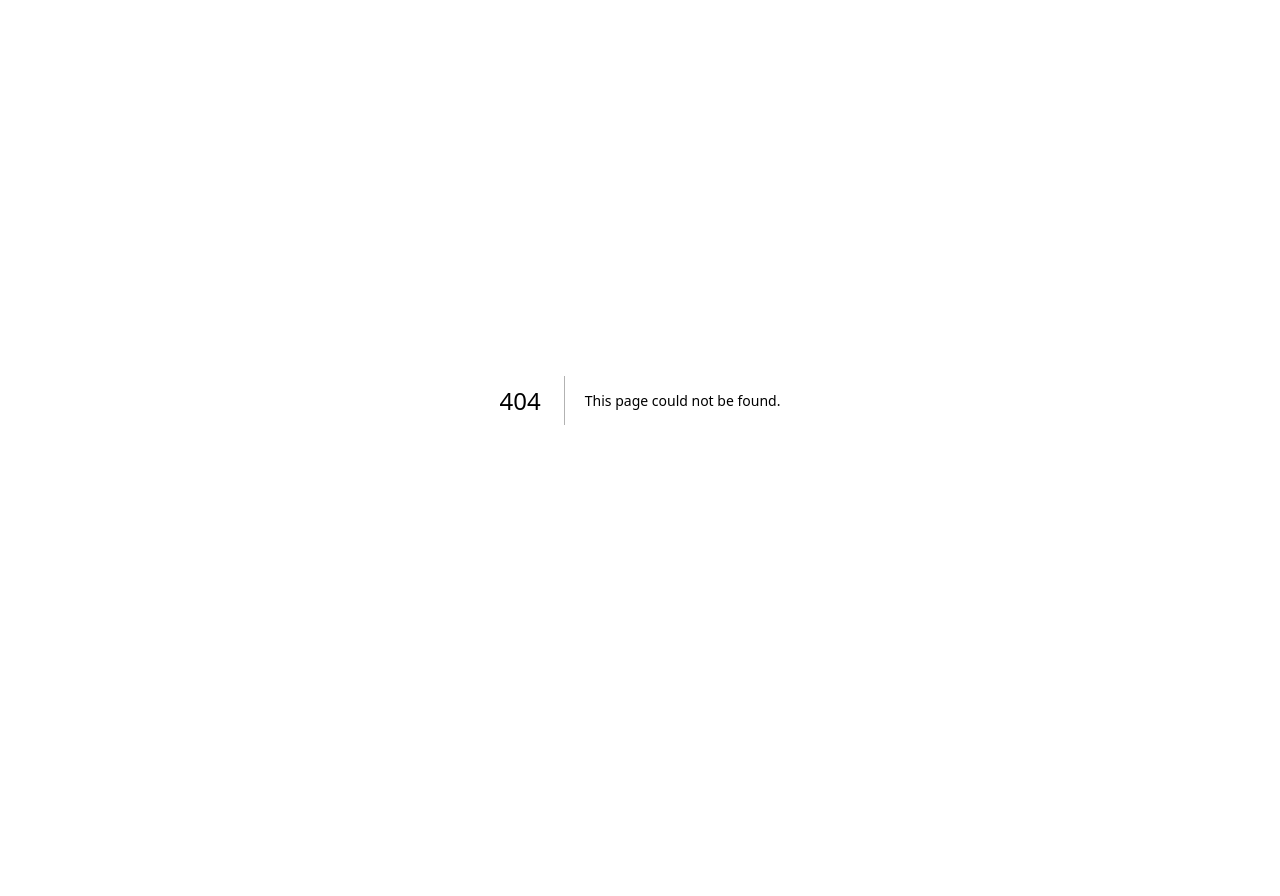
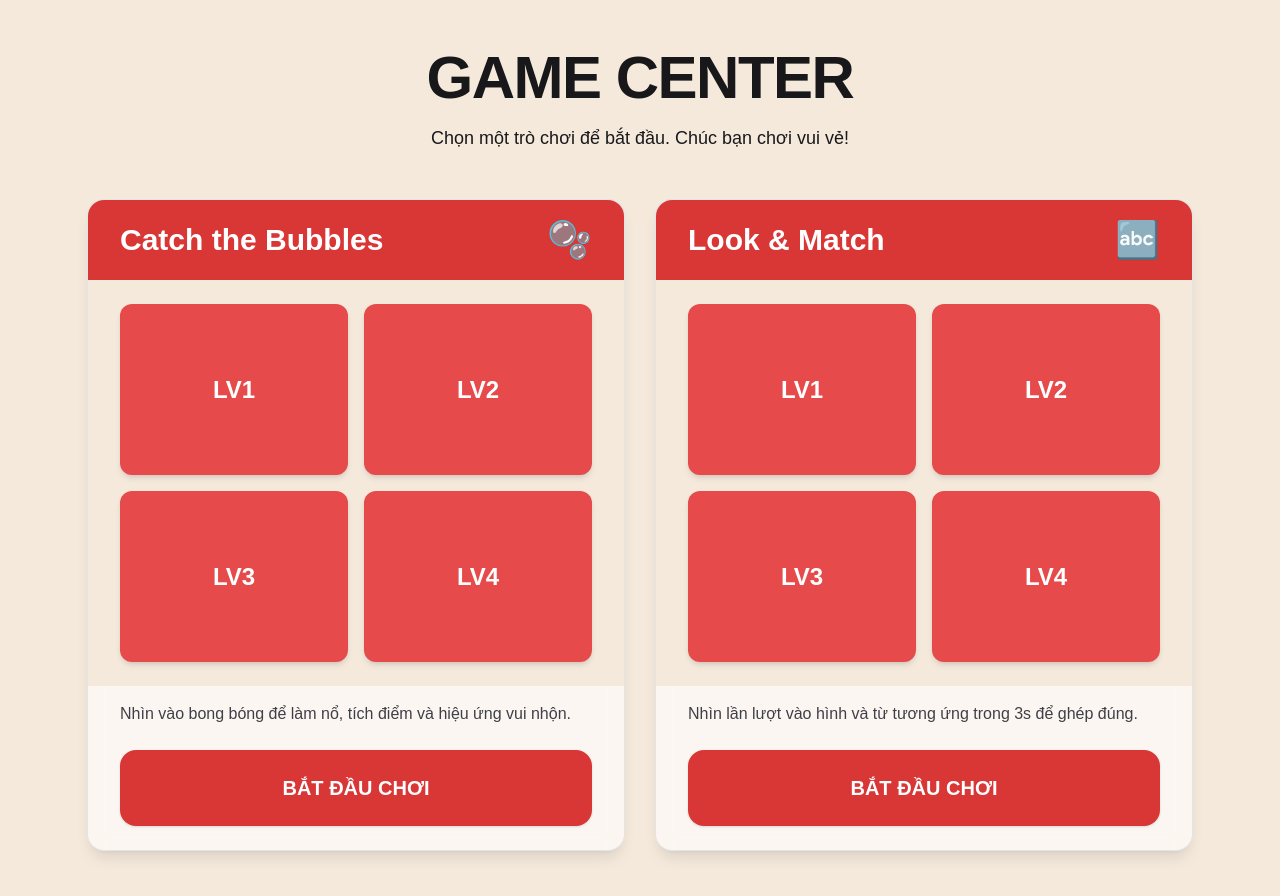
Before and after one commit to tthuy123/eye_fe, a Next.js app: page /games in a window 1280 px wide. Before the commit this address had no page. Shown: the top 896 px of the page. Before the commit the page ends 800 px from the top, so only its background shows below. Built offline with nearby package versions, Linux system fonts and the light colour scheme.

Commit message:
Add framer-motion dependency and create game center page component

```diff
--- /dev/null
+++ b/src/app/games/page.tsx
@@ -0,0 +1,119 @@
+"use client";
+
+import Link from "next/link";
+import { motion } from "framer-motion";
+
+export default function Page() {
+  return (
+    <main className="min-h-[100dvh] bg-[#F5E9DC] text-zinc-900">
+      {/* Header */}
+      <header className="mx-auto max-w-6xl px-4 sm:px-6 py-12 text-center">
+<h1 className="text-5xl sm:text-6xl font-extrabold tracking-tight">
+GAME CENTER
+</h1>
+<p className="mt-4 max-w-2xl mx-auto text-base sm:text-lg">
+Chọn một trò chơi để bắt đầu. Chúc bạn chơi vui vẻ!
+</p>
+</header>
+
+      {/* Game grid */}
+      <section aria-label="Danh sách trò chơi" className="mx-auto max-w-6xl px-4 sm:px-6 pb-16">
+        <ul className="grid gap-6 sm:gap-8 md:grid-cols-2">
+          <li>
+            <GameCard
+              title="Catch the Bubbles"
+              description="Nhìn vào bong bóng để làm nổ, tích điểm và hiệu ứng vui nhộn."
+              href="/games/catch-the-bubbles"
+              emoji="🫧"
+            />
+          </li>
+          <li>
+            <GameCard
+              title="Look & Match"
+              description="Nhìn lần lượt vào hình và từ tương ứng trong 3s để ghép đúng."
+              href="/games/look-match"
+              emoji="🔤"
+            />
+          </li>
+        </ul>
+      </section>
+    </main>
+  );
+}
+
+function GameCard({
+  title,
+  description,
+  href,
+  emoji,
+}: {
+  title: string;
+  description: string;
+  href: string;
+  emoji?: string;
+}) {
+  return (
+    <motion.div
+      initial={{ opacity: 0, y: 16 }}
+      animate={{ opacity: 1, y: 0 }}
+      transition={{ duration: 0.35 }}
+    >
+      <Link
+        href={href}
+        className="group block focus:outline-none"
+        aria-label={`Chơi ${title}`}
+      >
+        <article
+          className="relative overflow-hidden rounded-2xl shadow-lg ring-1 ring-zinc-200 bg-white/80 backdrop-blur supports-[backdrop-filter]:bg-white/60"
+        >
+          {/* Bold red title band (inspired by reference image) */}
+          <div className="bg-[#D93636] text-white">
+            <div className="flex items-center justify-between px-6 py-5 sm:px-8">
+              <h2 className="text-2xl sm:text-3xl font-black leading-tight">
+                {title}
+              </h2>
+              <span className="text-3xl sm:text-4xl" aria-hidden>
+                {emoji}
+              </span>
+            </div>
+          </div>
+
+          {/* Content strip with level blocks */}
+          <div className="grid grid-cols-2 gap-4 px-6 sm:px-8 py-6 bg-[#F5E9DC]">
+            {/* stylized level tiles to echo the red panels in the reference */}
+            {["LV1", "LV2", "LV3", "LV4"].map((lv) => (
+              <div
+                key={lv}
+                className="aspect-[4/3] rounded-xl bg-[#E64A4A] text-white flex items-center justify-center text-xl sm:text-2xl font-extrabold shadow-md"
+                aria-hidden
+              >
+                {lv}
+              </div>
+            ))}
+          </div>
+
+          {/* Footer with large primary button */}
+          <div className="px-6 sm:px-8 pb-6">
+            <p className="mt-4 text-sm sm:text-base text-zinc-700 max-w-prose">
+              {description}
+            </p>
+
+            <button
+              className="mt-6 w-full rounded-2xl bg-[#D93636] hover:bg-[#C02E2E] active:bg-[#A82828] text-white text-lg sm:text-xl font-bold py-5 sm:py-6 shadow focus-visible:outline-none focus-visible:ring-4 focus-visible:ring-[#D93636]/40 transition"
+              style={{ minHeight: 56 }}
+              aria-label={`Bắt đầu ${title}`}
+            >
+              BẮT ĐẦU CHƠI
+            </button>
+
+            {/* Accessibility notes: big hit area & keyboard focus */}
+            <p className="sr-only">Nút lớn, tối thiểu 56px chiều cao, hỗ trợ Enter/Space khi dùng bàn phím.</p>
+          </div>
+
+          {/* focus ring for the whole card when tabbed */}
+          <div className="pointer-events-none absolute inset-0 rounded-2xl ring-0 group-focus-visible:ring-4 group-focus-visible:ring-[#D93636]/40"></div>
+        </article>
+      </Link>
+    </motion.div>
+  );
+}
```
Also changed, not shown: package.json (+7 -6 lines), 1 other file (tests, documents, lock files or other folders).
